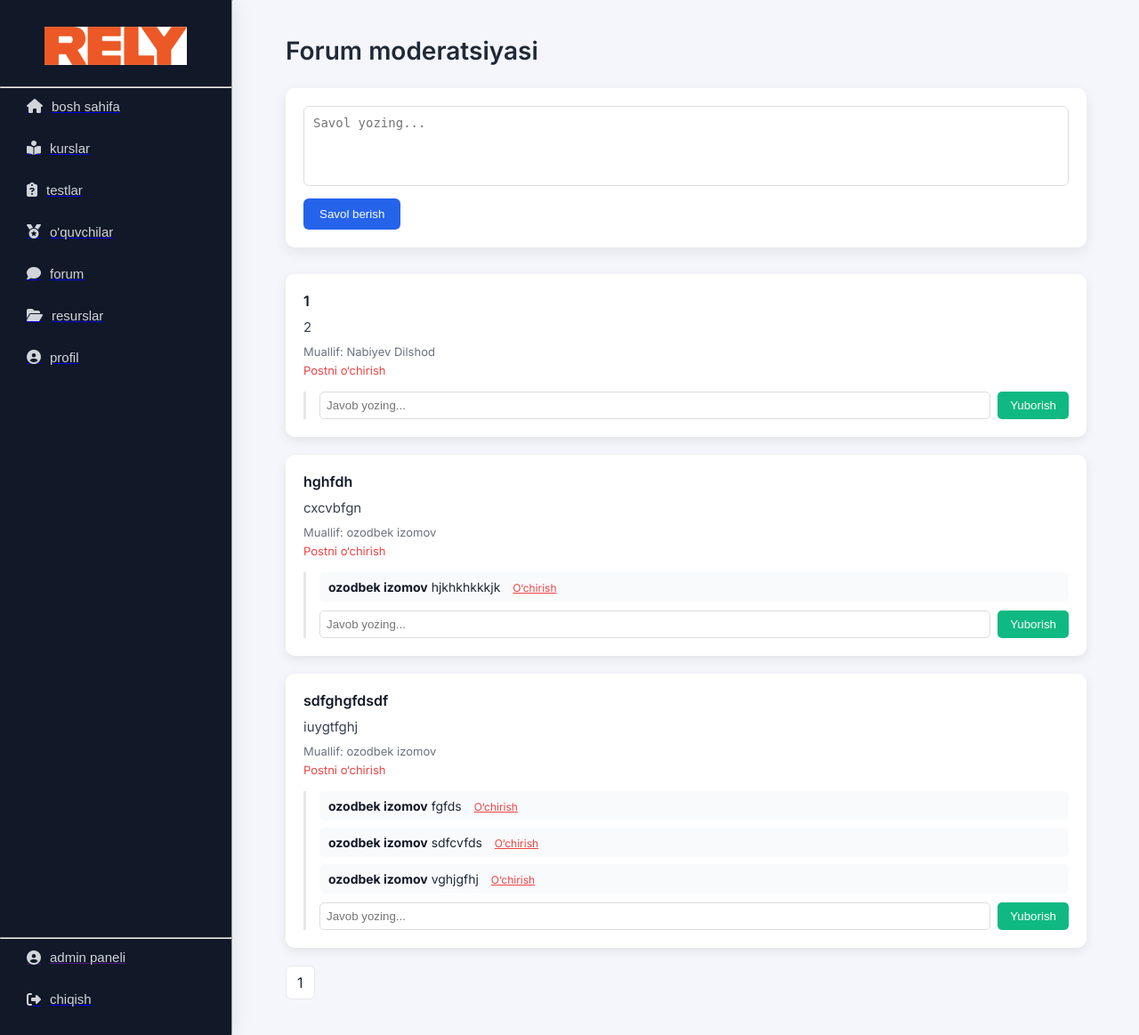
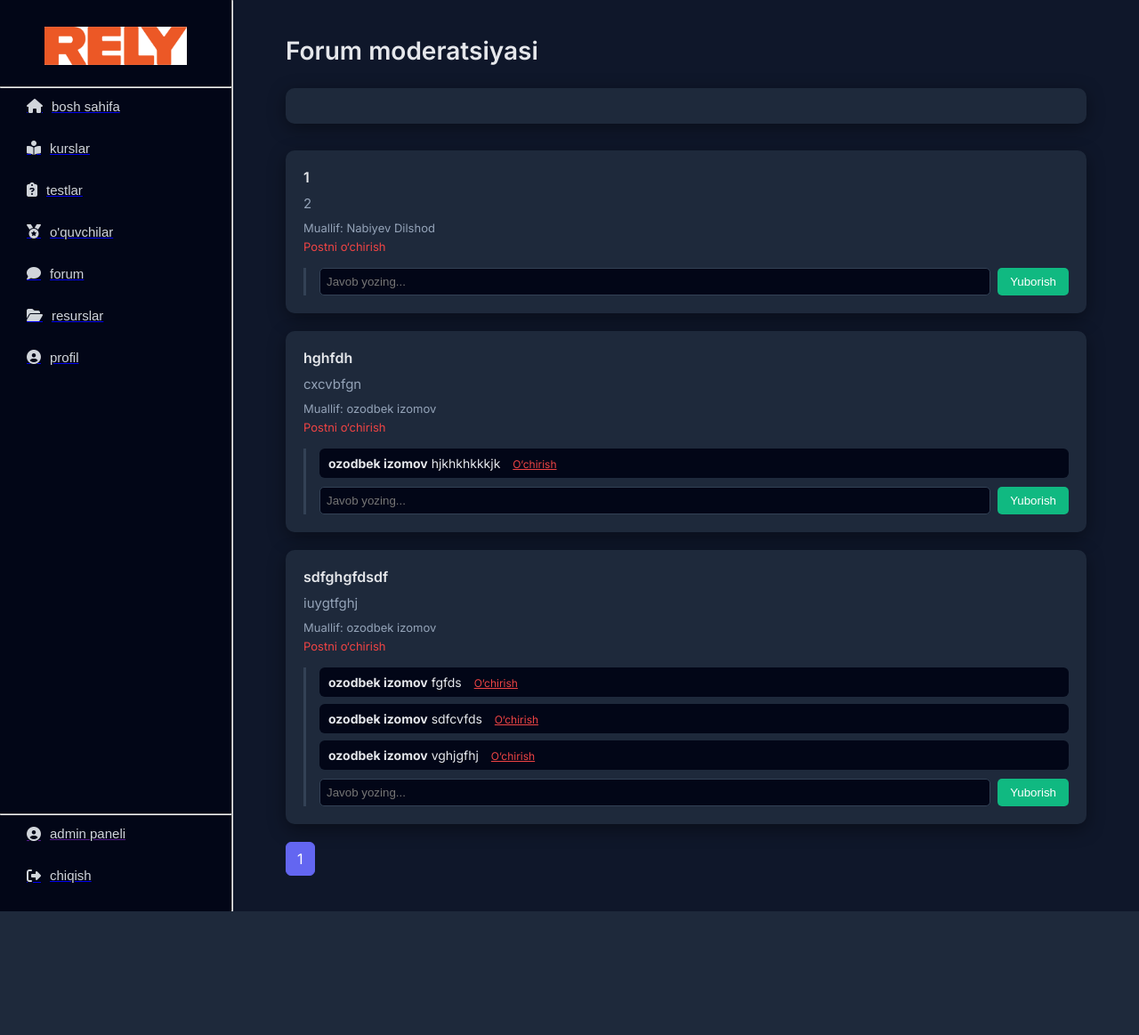
Before and after one commit to ozodbekjon01/education_site, a Flask app: page /admin/forum in a window 1280 px wide. Shown: the whole page at 89% size. After the commit the page ends 1024 px from the top, so only its background shows below. Run offline with Flask 3, Linux system fonts and the light colour scheme; a user stored in the database is signed in; data comes from the database, SQL or seed files in the repository; both versions use the stored data as it was after the commit.

Commit message:
Yangi o'zgarishlar qo'shildi 5

```diff
--- a/static/css/admin.css
+++ b/static/css/admin.css
@@ -457,3 +457,100 @@ body {
 .add-section-btn:hover {
     background: #eef2ff;
 }
+
+
+
+/* ================= DARK THEME ================= */
+:root {
+    --bg: #0f172a;              /* asosiy fon */
+    --sidebar: #020617;         /* sidebar yanada qoraroq */
+    --sidebar-hover: #1e293b;
+    --primary: #6366f1;
+    --primary-light: #818cf8;
+    --text: #e5e7eb;            /* asosiy text */
+    --text-light: #94a3b8;
+    --white: #1e293b;           /* card va bloklar uchun */
+    --border: #334155;
+}
+
+/* BODY */
+body {
+    background: var(--bg);
+    color: var(--text);
+}
+
+/* CONTENT */
+.content {
+    background: var(--bg);
+}
+
+/* CARD */
+.card {
+    background: var(--white);
+    box-shadow: 0 8px 30px rgba(0,0,0,0.4);
+}
+
+/* TABLE */
+.table {
+    background: var(--white);
+}
+
+.table th {
+    background: #020617;
+    color: var(--text-light);
+}
+
+.table td {
+    border-top: 1px solid var(--border);
+}
+
+.table tr:hover {
+    background: #0f172a;
+}
+
+/* FORM */
+.form {
+    background: var(--white);
+}
+
+.form input {
+    background: #020617;
+    color: var(--text);
+    border: 1px solid var(--border);
+}
+
+/* SEARCH */
+.search {
+    background: #020617;
+    color: var(--text);
+    border: 1px solid var(--border);
+}
+
+/* PROFILE */
+.profile-card {
+    background: var(--white);
+}
+
+/* CHAPTER */
+.chapter-card,
+.chapter-card-pro {
+    background: var(--white);
+}
+
+/* BUTTONS (secondary) */
+.mini-btn,
+.mini-btn-pro {
+    background: #334155;
+    color: var(--text);
+}
+
+/* ADD SECTION */
+.add-section-btn {
+    background: transparent;
+    border: 2px dashed var(--primary);
+    color: var(--text);
+}
+
+.add-section-btn:hover {
+    background: #1e293b;
+}
--- a/static/css/base.css
+++ b/static/css/base.css
@@ -28,7 +28,7 @@ body {
 
 /* CONTENT WRAPPER */
 .contentbar {
-    padding: 0 100px;
+    padding: 0 30px;
 }
 
 /* NAVBAR */
--- a/templates/admin/forum.html
+++ b/templates/admin/forum.html
@@ -14,13 +14,15 @@ margin:auto;
     font-size:28px;
     margin-bottom:25px;
     font-weight:600;
+    color: var(--text);
 }
 
+/* ASK BOX */
 .ask-box{
-background:#ffffff;
+    background: var(--white);
     padding:20px;
     border-radius:10px;
-box-shadow:0 5px 15px rgba(0,0,0,0.08);
+    box-shadow:0 5px 20px rgba(0,0,0,0.4);
     margin-bottom:30px;
 }
 
@@ -29,14 +31,17 @@ width:100%;
     height:90px;
     padding:10px;
     border-radius:6px;
-border:1px solid #ddd;
+    border:1px solid var(--border);
     resize:none;
     font-size:14px;
+    background:#020617;
+    color:var(--text);
 }
 
+/* BUTTON */
 .ask-btn{
     margin-top:10px;
-background:#2563eb;
+    background:var(--primary);
     color:white;
     border:none;
     padding:10px 18px;
@@ -46,38 +51,39 @@ transition:.3s;
 }
 
 .ask-btn:hover{
-background:#1e40af;
+    background:var(--primary-light);
 }
 
+/* POST */
 .post{
-background:white;
+    background: var(--white);
     padding:20px;
     border-radius:10px;
-box-shadow:0 4px 12px rgba(0,0,0,0.08);
+    box-shadow:0 6px 20px rgba(0,0,0,0.4);
     margin-bottom:20px;
     transition:.3s;
 }
 
 .post:hover{
     transform:translateY(-3px);
-box-shadow:0 8px 20px rgba(0,0,0,0.1);
+    box-shadow:0 10px 30px rgba(0,0,0,0.5);
 }
 
 .post-author{
     font-weight:600;
     font-size:16px;
-color:#111827;
+    color: var(--text);
 }
 
 .post-text{
     margin:10px 0;
     font-size:15px;
-color:#374151;
+    color: var(--text-light);
 }
 
 .post-meta{
     font-size:13px;
-color:#6b7280;
+    color: var(--text-light);
 }
 
 .delete-post{
@@ -92,22 +98,24 @@ display:inline-block;
     text-decoration:underline;
 }
 
+/* COMMENTS */
 .comment-section{
     margin-top:15px;
     padding-left:15px;
-border-left:3px solid #e5e7eb;
+    border-left:3px solid var(--border);
 }
 
 .comment{
-background:#f9fafb;
+    background:#020617;
     padding:8px 10px;
     border-radius:6px;
     margin-bottom:8px;
     font-size:14px;
+    color: var(--text);
 }
 
 .comment b{
-color:#111827;
+    color: var(--text);
 }
 
 .comment a{
@@ -116,6 +124,7 @@ font-size:12px;
     margin-left:10px;
 }
 
+/* COMMENT FORM */
 .comment-form{
     display:flex;
     gap:8px;
@@ -125,8 +134,10 @@ margin-top:10px;
 .comment-form input{
     flex:1;
     padding:7px;
-border:1px solid #ddd;
+    border:1px solid var(--border);
     border-radius:5px;
+    background:#020617;
+    color:var(--text);
 }
 
 .comment-form button{
@@ -142,6 +153,19 @@ cursor:pointer;
     background:#059669;
 }
 
+/* PAGINATION */
+.pagination a{
+    background: var(--white);
+    border:1px solid var(--border);
+    color: var(--text);
+}
+
+.pagination a.active{
+    background: var(--primary);
+    color: white;
+    border-color: var(--primary);
+}
+
 </style>
 
 <div class="forum-container">
@@ -152,7 +176,7 @@ Forum moderatsiyasi
 
 <div class="ask-box">
 
-<form action="/forum/add" method="post">
+<!-- <form action="/forum/add" method="post">
 
 <textarea name="text" placeholder="Savol yozing..." required></textarea>
 
@@ -160,7 +184,7 @@ Forum moderatsiyasi
 Savol berish
 </button>
 
-</form>
+</form> -->
 
 </div>
 
--- a/templates/login.html
+++ b/templates/login.html
@@ -74,7 +74,7 @@
                             <label class="form-label">Parol</label>
                             <input type="password" name="password" class="form-control" required>
                         </div>
-
+                        <input type="hidden" name="next" value="{{ next }}">
                         <button type="submit" class="btn btn-primary w-100">
                             Kirish
                         </button>
--- a/templates/student/dashboard.html
+++ b/templates/student/dashboard.html
@@ -4,7 +4,7 @@
 <!-- HERO SECTION -->
 <section style="background: var(--card-bg);color: var(--text-color); padding:100px 20px; text-align:center; border-radius:20px; margin:20px 10px; overflow:hidden;">
   <div style="max-width:1100px; margin:auto;">
-    <h1 style="font-size:3rem; font-weight:700; margin-bottom:20px; line-height:1.2; animation:fadeIn 1.5s ease forwards; opacity:0;">MALUMOTLAR BAZASI VA AXBOROT TIZIMLARI</h1>
+    <h1 style=" font-weight:700; margin-bottom:20px; line-height:1.2; animation:fadeIn 1.5s ease forwards; opacity:0;">MALUMOTLAR BAZASI VA AXBOROT TIZIMLARI</h1>
     <p style="font-size:1.2rem; margin-bottom:40px; line-height:1.5; background: var(--card-bg);color: var(--text-color); animation:fadeIn 2s ease forwards; opacity:0;">Interaktiv kurslar, real vaqt mashqlar va professional ta’lim tizimi barchasi bir platformada. Bilimingizni yangi bosqichga ko‘tarish uchun ideal yechim.</p>
     <div style="display:flex; justify-content:center; gap:20px; flex-wrap:wrap; animation:fadeIn 2.5s ease forwards; opacity:0;">
       <a href="/student/courses" style="background:#3b82f6; color:white; padding:15px 30px; border-radius:10px; text-decoration:none; font-weight:600; transition: all 0.3s;">Kurslarni boshlash</a>
```
Also changed, not shown: routes/auth.py (+23 -26 lines), routes/student.py (+26 -1 lines), templates/admin/dashboard.html (+98 -15 lines), templates/admin/resources.html (+43 -5 lines), templates/base.html (+38 -8 lines), database.db, 3 other files. Lines whose indentation alone changed are shown as unchanged.
